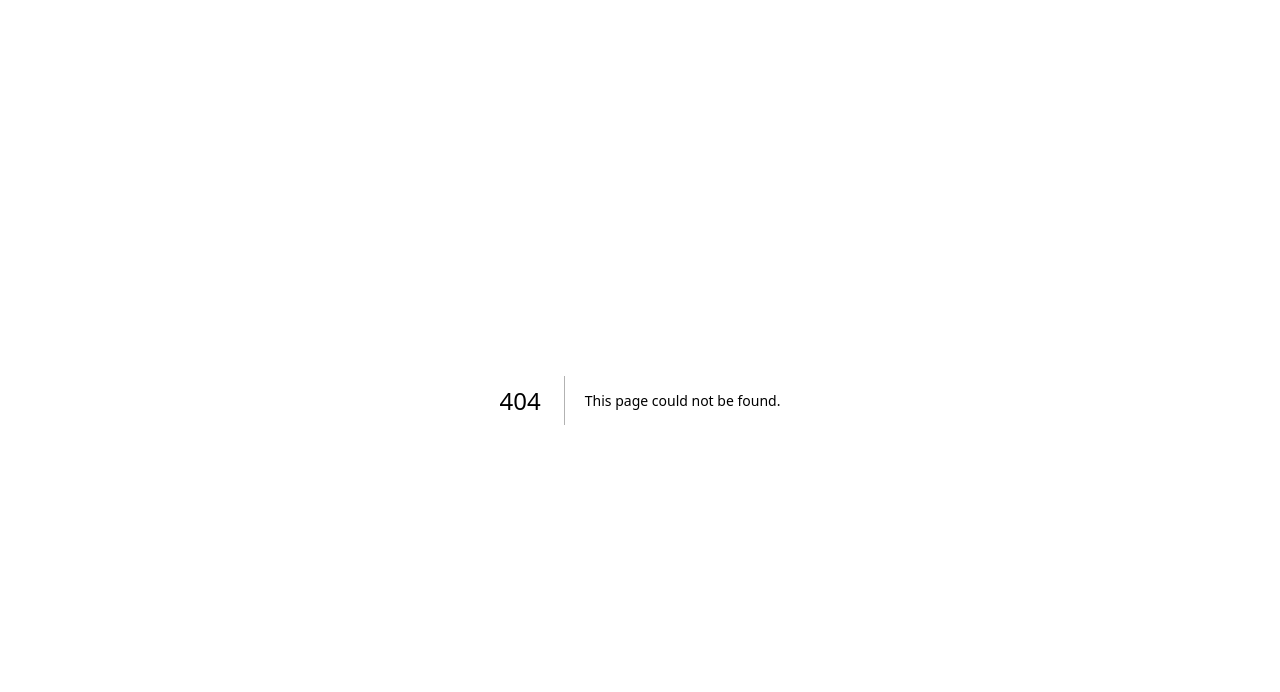
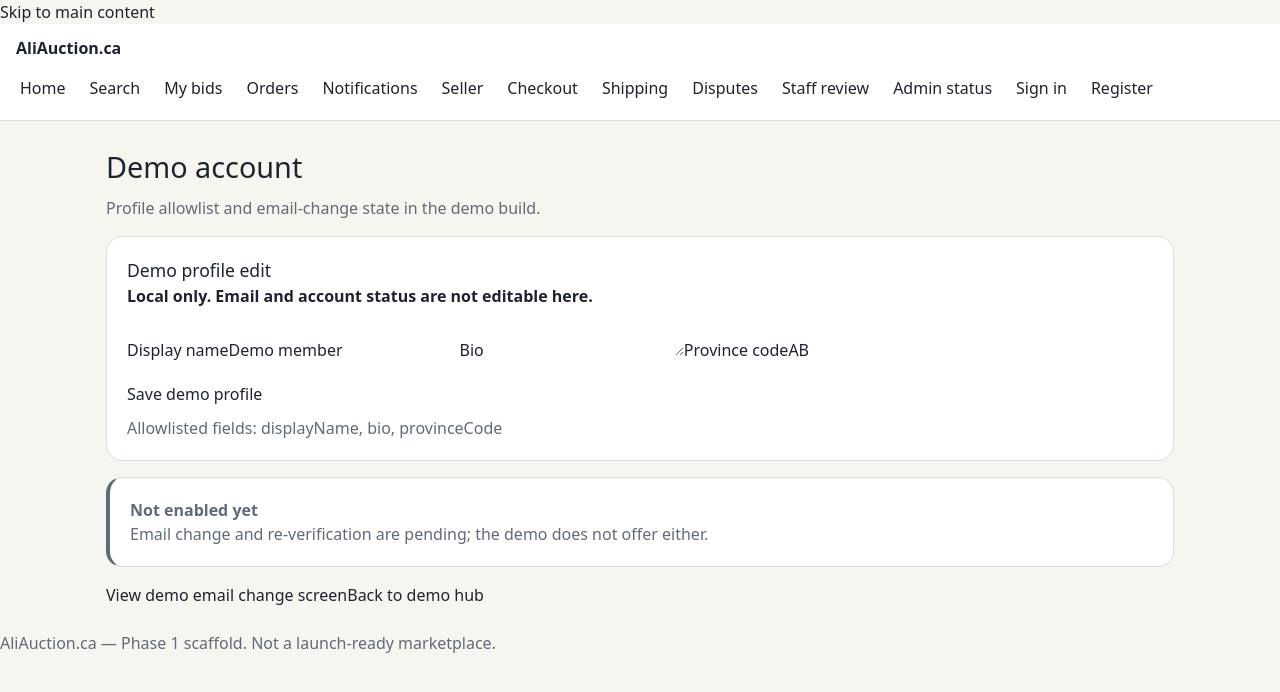
Before and after one commit to A-dot614/Ali_Auction, a Next.js app in the folder apps/web/: page /demo/account in a window 1280 px wide. Before the commit this address had no page. Shown: the top 692 px of the page. Built offline with nearby package versions, Linux system fonts and the light colour scheme.

Commit message:
feat(web): account profile and email change demo, flag OFF, demo-labeled

```diff
--- /dev/null
+++ b/apps/web/src/app/account/email/page.tsx
@@ -0,0 +1,17 @@
+import Link from "next/link";
+import PageShell from "../../../components/PageShell";
+import NotEnabled from "../../../components/NotEnabled";
+
+export const dynamic = "force-dynamic";
+
+export default function EmailChangePage() {
+  return (
+    <PageShell title="Email change" description="Email change is not implemented in this build.">
+      <NotEnabled
+        message="Not enabled yet"
+        detail="The backend returns NOT_ENABLED for email change. No re-verification flow is shown."
+      />
+      <Link href="/account">Back to account</Link>
+    </PageShell>
+  );
+}
--- a/apps/web/src/app/account/page.tsx
+++ b/apps/web/src/app/account/page.tsx
@@ -1,7 +1,23 @@
-import ScaffoldPage from "../../components/ScaffoldPage";
+import Link from "next/link";
+import PageShell from "../../components/PageShell";
+import NotEnabled from "../../components/NotEnabled";
+import { PROFILE_EDIT_FIELDS } from "../../lib/profile-fields";
 
 export const dynamic = "force-dynamic";
 
 export default function AccountPage() {
-  return <ScaffoldPage title="Account" description="Your account details." state="empty" />;
+  return (
+    <PageShell title="Account" description="Your account details.">
+      <section className="card">
+        <h2>Profile fields</h2>
+        <p className="muted">Allowlisted fields: {PROFILE_EDIT_FIELDS.join(", ")}. Email and account status are excluded.</p>
+        <p>This build shows the allowlist only; no profile request is sent from this screen.</p>
+      </section>
+      <NotEnabled
+        message="Not enabled yet"
+        detail="Email change and re-verification are pending."
+      />
+      <Link href="/account/email">Email change</Link>
+    </PageShell>
+  );
 }
--- /dev/null
+++ b/apps/web/src/app/demo/account/email/page.tsx
@@ -0,0 +1,17 @@
+import Link from "next/link";
+import PageShell from "../../../../components/PageShell";
+import NotEnabled from "../../../../components/NotEnabled";
+
+export const dynamic = "force-dynamic";
+
+export default function DemoEmailChangePage() {
+  return (
+    <PageShell title="Demo email change" description="Email change is not implemented in the demo.">
+      <NotEnabled
+        message="Not enabled yet"
+        detail="No re-verification flow is offered because the email-change policy is undecided."
+      />
+      <Link href="/demo/account">Back to demo account</Link>
+    </PageShell>
+  );
+}
--- /dev/null
+++ b/apps/web/src/app/demo/account/page.tsx
@@ -0,0 +1,20 @@
+import Link from "next/link";
+import PageShell from "../../../components/PageShell";
+import NotEnabled from "../../../components/NotEnabled";
+import DemoProfileForm from "../../../components/DemoProfileForm";
+
+export const dynamic = "force-dynamic";
+
+export default function DemoAccountPage() {
+  return (
+    <PageShell title="Demo account" description="Profile allowlist and email-change state in the demo build.">
+      <DemoProfileForm />
+      <NotEnabled
+        message="Not enabled yet"
+        detail="Email change and re-verification are pending; the demo does not offer either."
+      />
+      <Link href="/demo/account/email">View demo email change screen</Link>
+      <Link href="/demo">Back to demo hub</Link>
+    </PageShell>
+  );
+}
--- /dev/null
+++ b/apps/web/src/components/DemoProfileForm.tsx
@@ -0,0 +1,45 @@
+"use client";
+
+import { useState, type FormEvent } from "react";
+import { PROFILE_EDIT_FIELDS } from "../lib/profile-fields";
+
+/** Demo-only profile edit using the API's allowlist. No request is sent. */
+export default function DemoProfileForm() {
+  const [profile, setProfile] = useState({ displayName: "Demo member", bio: "", provinceCode: "AB" });
+  const [message, setMessage] = useState("");
+
+  function save(event: FormEvent<HTMLFormElement>) {
+    event.preventDefault();
+    setMessage("Profile fields saved locally in this demo session. Nothing was sent.");
+  }
+
+  return (
+    <section className="card" aria-labelledby="demo-profile-heading">
+      <h2 id="demo-profile-heading">Demo profile edit</h2>
+      <p><strong>Local only. Email and account status are not editable here.</strong></p>
+      <form onSubmit={save}>
+        <label htmlFor="demo-profile-name">Display name</label>
+        <input
+          id="demo-profile-name"
+          value={profile.displayName}
+          onChange={(e) => setProfile({ ...profile, displayName: e.target.value })}
+        />
+        <label htmlFor="demo-profile-bio">Bio</label>
+        <textarea
+          id="demo-profile-bio"
+          value={profile.bio}
+          onChange={(e) => setProfile({ ...profile, bio: e.target.value })}
+        />
+        <label htmlFor="demo-profile-province">Province code</label>
+        <input
+          id="demo-profile-province"
+          value={profile.provinceCode}
+          onChange={(e) => setProfile({ ...profile, provinceCode: e.target.value })}
+        />
+        <button type="submit">Save demo profile</button>
+      </form>
+      <p className="muted">Allowlisted fields: {PROFILE_EDIT_FIELDS.join(", ")}</p>
+      {message ? <p role="status">{message}</p> : null}
+    </section>
+  );
+}
--- /dev/null
+++ b/apps/web/src/lib/profile-fields.ts
@@ -0,0 +1,11 @@
+/**
+ * Web mirror of the API's no-policy profile edit allowlist in
+ * apps/api/src/auth/emailChange.ts. Email and account-status fields are excluded.
+ */
+
+export const PROFILE_EDIT_FIELDS = ["displayName", "bio", "provinceCode"] as const;
+export type ProfileEditField = (typeof PROFILE_EDIT_FIELDS)[number];
+
+export function isProfileEditField(key: string): key is ProfileEditField {
+  return (PROFILE_EDIT_FIELDS as readonly string[]).includes(key);
+}
```
